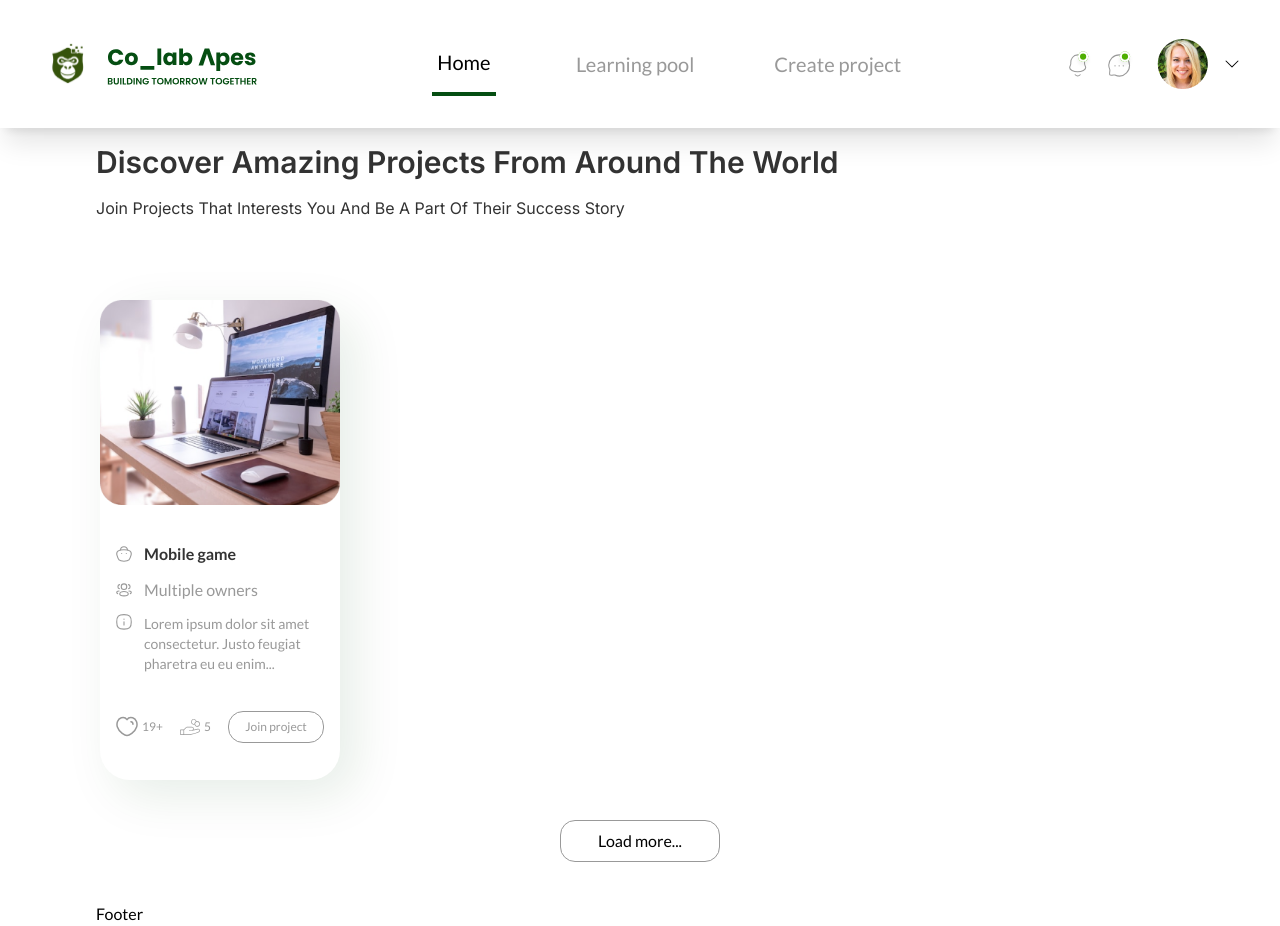
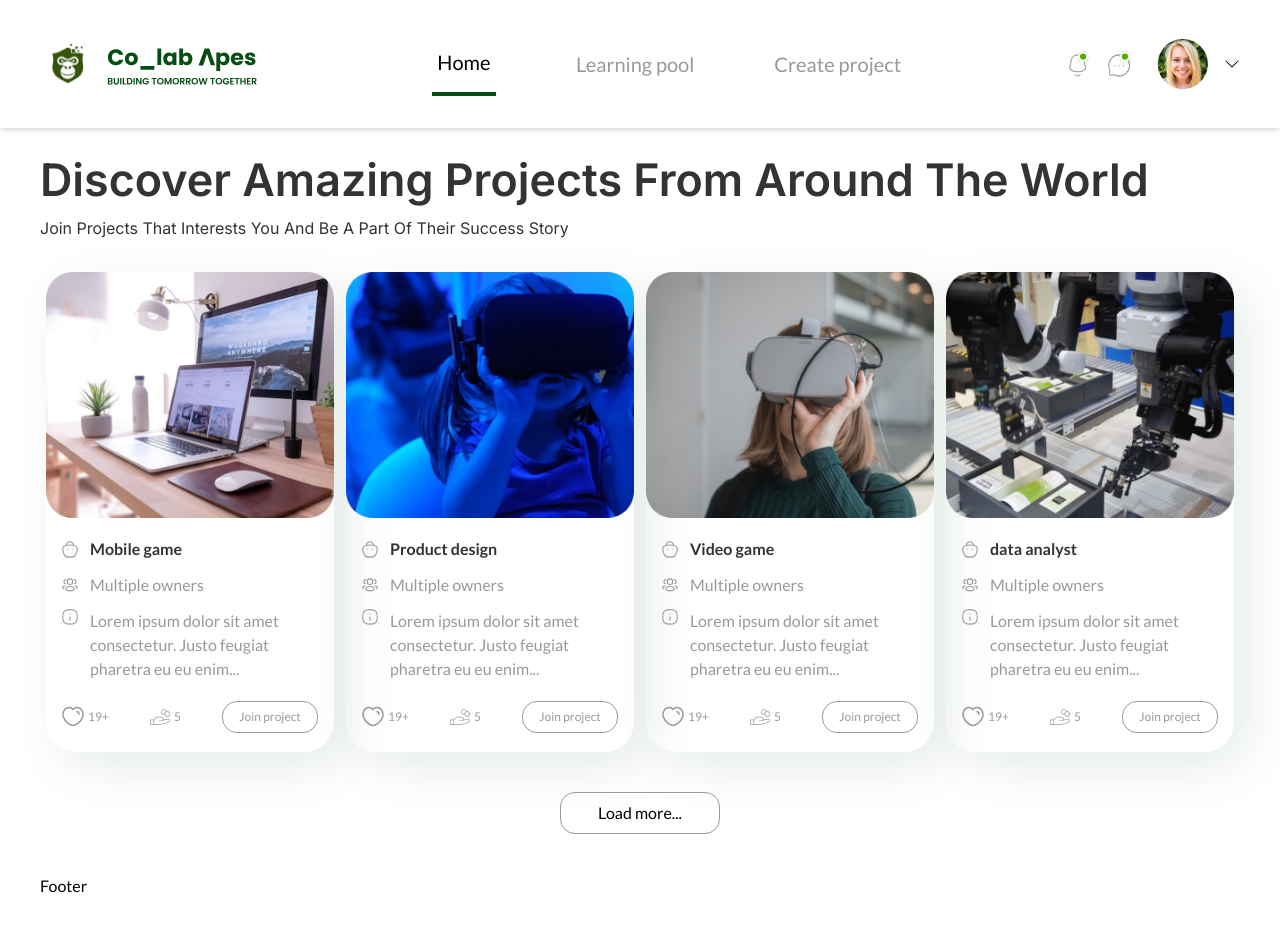
Before and after one commit to Colab-Apes/landingpage, a React (Create React App) app: page /home in a window 1280 px wide. After the commit the page ends 898 px from the top, so only its background shows below. Built offline with nearby package versions, Linux system fonts and the light colour scheme.

Commit message:
editing the work

```diff
--- a/src/Components/HomePageComponents/NavBarComp.jsx
+++ b/src/Components/HomePageComponents/NavBarComp.jsx
@@ -8,7 +8,7 @@ import MobileNavComp from "./MobileNavComp";
 const NavBarComp = () => {
   return (
     <div>
-      <nav className="font-lato  bg-white z-20 hidden  lg:flex justify-between items-center shadow-xl  fixed top-0  h-[8rem] w-full px-10">
+      <nav className="font-lato lg:px-4 xl:px-10 bg-white z-20 hidden  lg:flex justify-between items-center shadow-md  fixed top-0  h-[8rem] w-full ">
         <a href="/">
           <img
             src={logo}
--- a/src/Components/HomePageComponents/Project.jsx
+++ b/src/Components/HomePageComponents/Project.jsx
@@ -7,11 +7,11 @@ import hand from "../../assets/homepageicons/images/group-3.svg";
 import like from "../../assets/homepageicons/images/like.svg";
 const Project = ({ image, name }) => {
   return (
-    <div className=" w-full sm:w-[20rem] lg:w-[15rem]   font-lato flex flex-col  shadow-[15px_15px_50px_0px_rgba(5,78,18,0.10)] hover:shadow-sm cursor-pointer ease-out hover:duration-200 min-h-[34rem] sm:min-h-[35rem] md:min-h-[35rem] lg:min-h-[30rem] rounded-[30px] ">
+    <div className=" w-full sm:w-[20rem] lg:w-[15rem] xl:w-[18rem]   font-lato flex flex-col  shadow-[15px_15px_50px_0px_rgba(5,78,18,0.10)] hover:shadow-sm cursor-pointer ease-out hover:duration-200 min-h-[34rem] sm:min-h-[35rem] md:min-h-[35rem] lg:min-h-[30rem] rounded-[30px] ">
       <img
         src={image}
         alt=""
-        className="object-cover w-full sm:w-[20rem] lg:w-[15rem] "
+        className="object-cover w-full sm:w-[20rem] lg:w-[15rem] xl:w-[18rem] "
       />
       <div className="px-4 sm:px-4 lg:px-4 w-full text-lg lg:text-xs flex-1 rounded-b-[30px] flex flex-col justify-evenly">
         <div className="flex flex-col text-base sm:text-2xl lg:text-base gap-y-3 sm:gap-y-6  lg:gap-y-3 text-[#333]">
@@ -29,7 +29,7 @@ const Project = ({ image, name }) => {
               alt=""
               className="object-contain  sm:w-[1.9rem]  w-[1rem] lg:w-[1rem]"
             />
-            <p className="text-[#999999] text-base">Multiple owners</p>
+            <p className="text-[#999999] sm:text-base">Multiple owners</p>
           </div>
           <div className="flex  lg:text-xs gap-x-3 items-start">
             <img
@@ -37,7 +37,7 @@ const Project = ({ image, name }) => {
               alt=""
               className="object-contain  sm:w-[1.9rem]  w-[1rem] lg:w-[1rem]"
             />
-            <p className="text-[#999999] text-sm ">
+            <p className="text-[#999999] sm:text-base ">
               Lorem ipsum dolor sit amet consectetur. Justo feugiat pharetra eu
               eu enim...
             </p>
--- a/src/Pages/Home.jsx
+++ b/src/Pages/Home.jsx
@@ -8,30 +8,29 @@ import img4 from "../assets/projectimages/4.png";
 import Footer from "./../Components/HomePageComponents/Footer";
 const Home = () => {
   return (
-    <div className=" font-lato  bg-white">
+    <div className=" font-lato  bg-white ">
       <NavBarComp />
-
-      <div className=" px-8 sm:px-10 lg:px-24 mt-20 sm:mt-32  lg:mt-[9rem]   ">
+      <div className=" px-8 sm:px-10 lg:px-10 xl:px-10 mt-20 sm:mt-32  lg:mt-[9rem] xl:mt-[10rem]   ">
         <div className="h-[5rem] sm:text-2xl flex items-center justify-evenly w-full mx-auto bg-white rounded-[10px] shad lg:hidden">
           <p className=" border-b-4 font-bold border-b-[#054E12] pb-4">Home</p>
           <p className=" pb-4 text-[#333]/[50%]">Learning Pool</p>
           <p className=" pb-4 text-[#333]/[50%]">Create project</p>
         </div>
         <p className="text-left font-inter text-[#333] mt-4">
-          <p className=" text-2xl sm:text-3xl font-semibold">
+          <p className=" text-2xl sm:text-3xl lg:text-4xl xl:text-[2.8rem] font-semibold">
             Discover Amazing Projects From Around The World
           </p>
-          <p className="text-left mt-4 text-sm sm:text-base lg:mt8">
+          <p className="text-left mt-4 text-sm sm:text-base lg:mt-4 ">
             Join Projects That Interests You And Be A Part Of Their Success
             Story
           </p>
         </p>
-        <div className="grid sm:grid-cols-2 lg:grid-cols-3 xl:grid-cols-4 mt-4 sm:mt-20 gap-y-10 sm:gap-y-20 sm:gap-x-8 md:gap-y-32 lg:gap-y-10  mx-auto justify-center w-full place-items-center">
+        <div className="grid sm:grid-cols-2 lg:grid-cols-4 xl:grid-cols-4 mt-4 sm:mt-20 lg:mt-0 xl:mt-8 gap-y-10 sm:gap-y-20 md:gap-x-20 sm:gap-x-10 md:gap-y-32 lg:gap-x-0 lg:gap-y-10  mx-auto justify-center w-full place-items-center">
           <Project image={img1} name="Mobile game" />
-          {/* <Project image={img2} name="Product design" />
+          <Project image={img2} name="Product design" />
           <Project image={img3} name="Video game" />
           <Project image={img4} name="data analyst" />
-          <Project image={img1} name="Mobile game" />
+          {/* <Project image={img1} name="Mobile game" />
           <Project image={img2} name="Product design" />
           <Project image={img3} name="Video game" />
           <Project image={img4} name="data analyst" />{" "}
```
